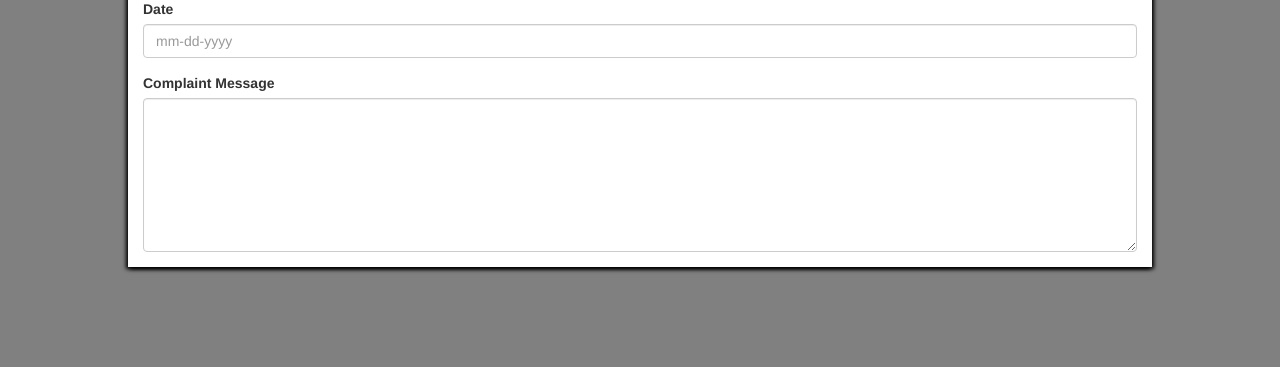
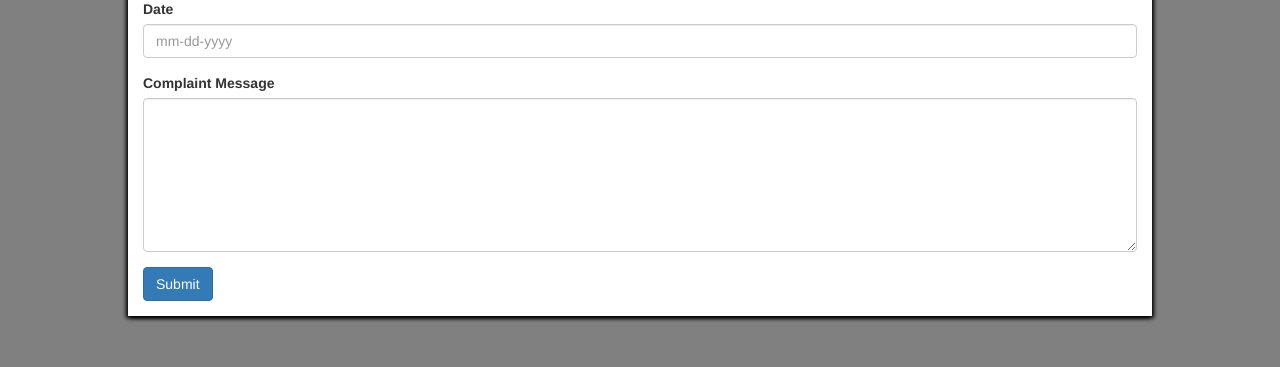
Before and after one commit to jamesw8/PVJ-Turk, a Flask app: page /complaints/compose in a window 1280 px wide. Shown: the part 171-538 px from the top of the page. Run offline with Flask 2, Linux system fonts and the light colour scheme; some libraries are stand-ins or nearby versions.

Commit message:
finish complaint message page

```diff
--- a/templates/composecomplaint.html
+++ b/templates/composecomplaint.html
@@ -17,6 +17,8 @@
 			<label for="complaintMessage">Complaint Message</label>
 			<textarea class="form-control noresize" rows="7" required></textarea>
 		</div>
+		<div class="form-group">
+			<button type="submit" class="btn btn-primary">Submit</button>
 	</form>
 </div>
 {% endblock %}
```
